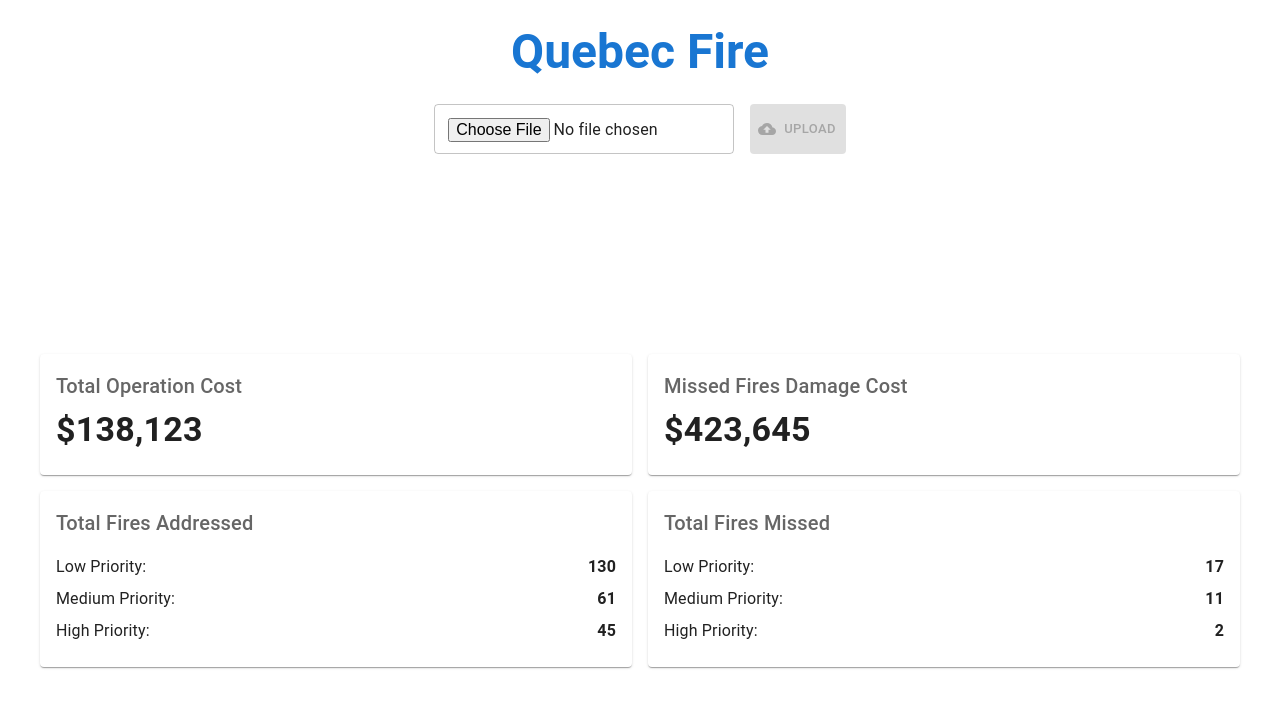
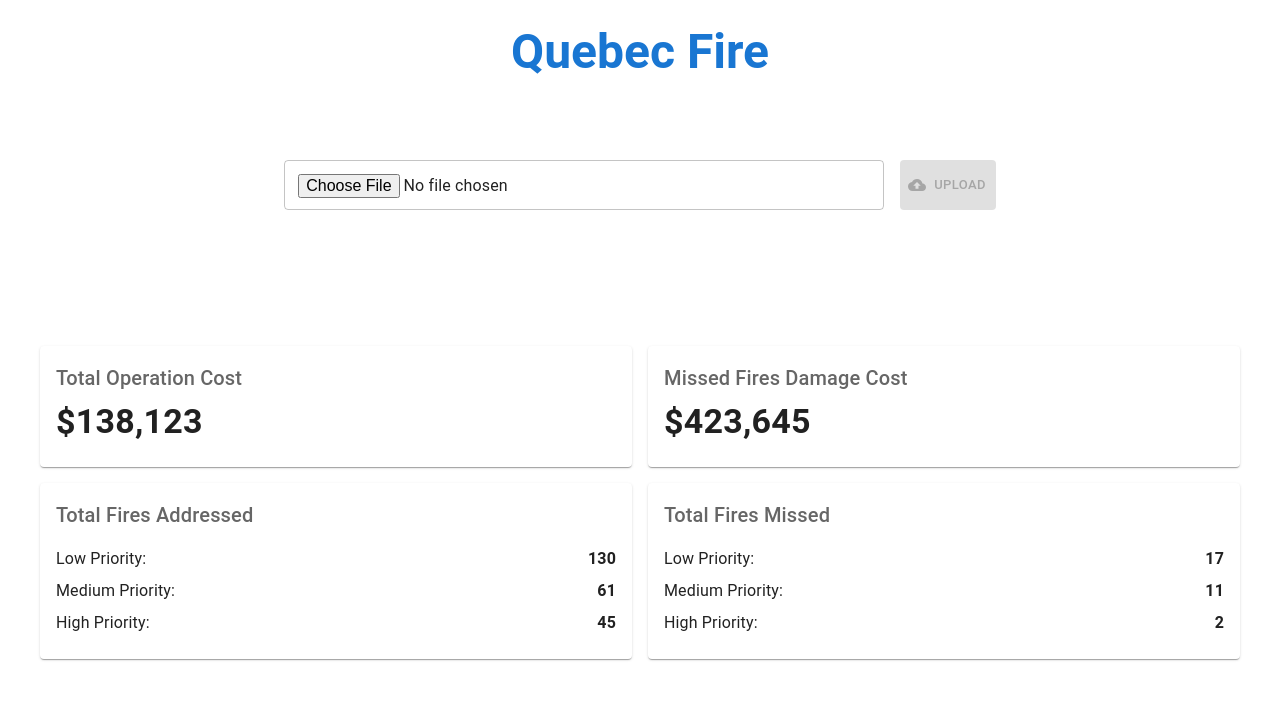
Before and after one commit to aswiinraviprakash/ConCodians-ConUHacksIV, a React (Create React App) app in the folder frontend/: page / in a window 1280 px wide. Shown: the top 708 px of the page. Built offline with nearby package versions, Linux system fonts and the light colour scheme.

Commit message:
b4 nav bar

```diff
--- a/frontend/src/components/home.js
+++ b/frontend/src/components/home.js
@@ -47,13 +47,13 @@ const Home = () => {
     }}>
 
          {/* Title and Upload Section */}
-      <Box sx={{ mb: 25, textAlign: 'center' }}>
+      <Box sx={{ mb: 17, textAlign: 'center' }}>
         <Typography variant="h3" component="h1" gutterBottom sx={{ fontWeight: 'bold', color: 'primary.main' }}>
           Quebec Fire
         </Typography>
 
         <Box sx={{
-          mt: 3,
+          mt: 10,
           display: 'flex',
           gap: 2,
           justifyContent: 'center',
@@ -65,7 +65,7 @@ const Home = () => {
             variant="outlined"
             onChange={handleFileChange}
             sx={{
-                width: '300px',
+                width: '600px',
                 '& .MuiOutlinedInput-root': {
                   height: '50px'
                 }
```
